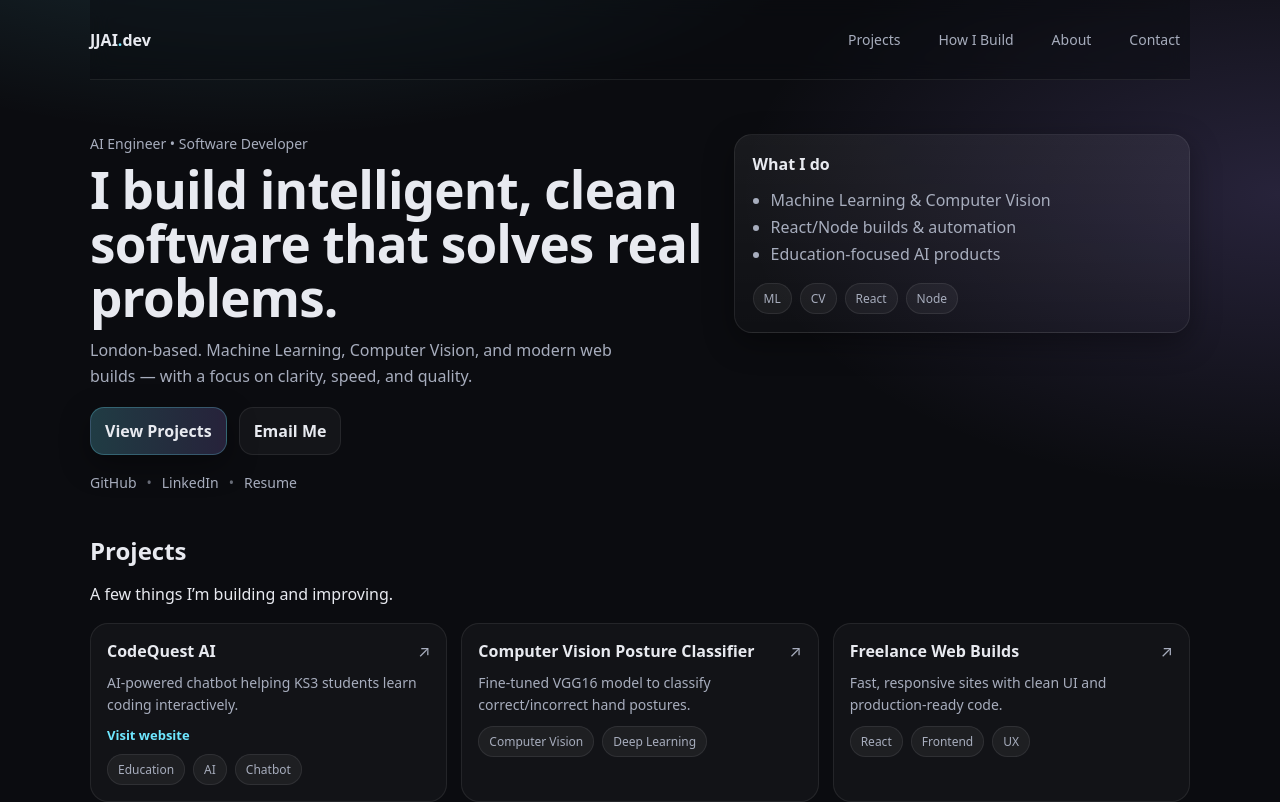
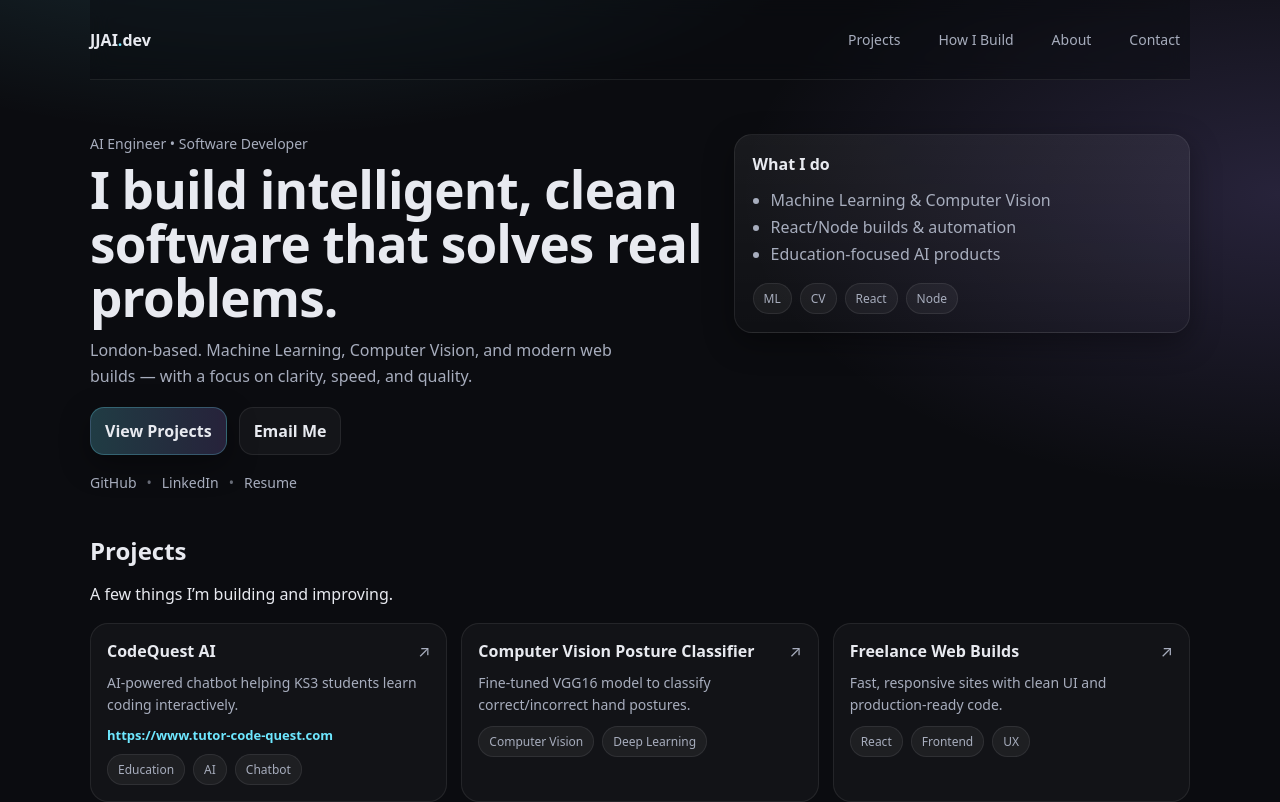
Before and after one commit to SOL7JJ/jjai-site, a React (Vite) app: page / in a window 1280 px wide. Shown: the top 802 px of the page. Built offline with nearby package versions, Linux system fonts and the light colour scheme.

Commit message:
Display full project URL text for external links

```diff
--- a/src/App.jsx
+++ b/src/App.jsx
@@ -112,7 +112,7 @@ export default function App() {
                   <span className="arrow">↗</span>
                 </div>
                 <p className="project-desc">{p.description}</p>
-                {p.link.startsWith("http") && <span className="project-link">Visit website</span>}
+                {p.link.startsWith("http") && <span className="project-link">{p.link}</span>}
                 <div className="tagrow">
                   {p.tags.map((t) => <Badge key={t}>{t}</Badge>)}
                 </div>
```
